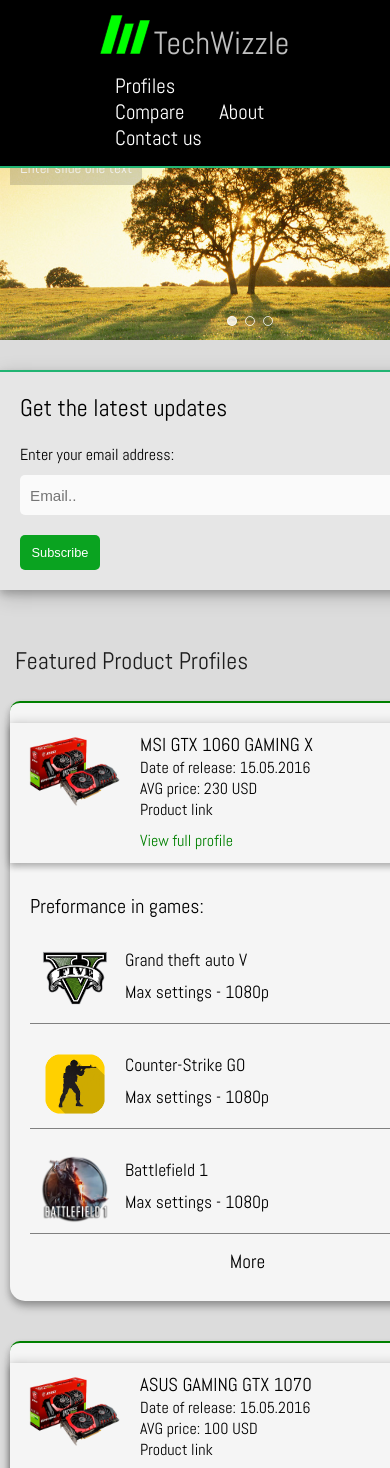
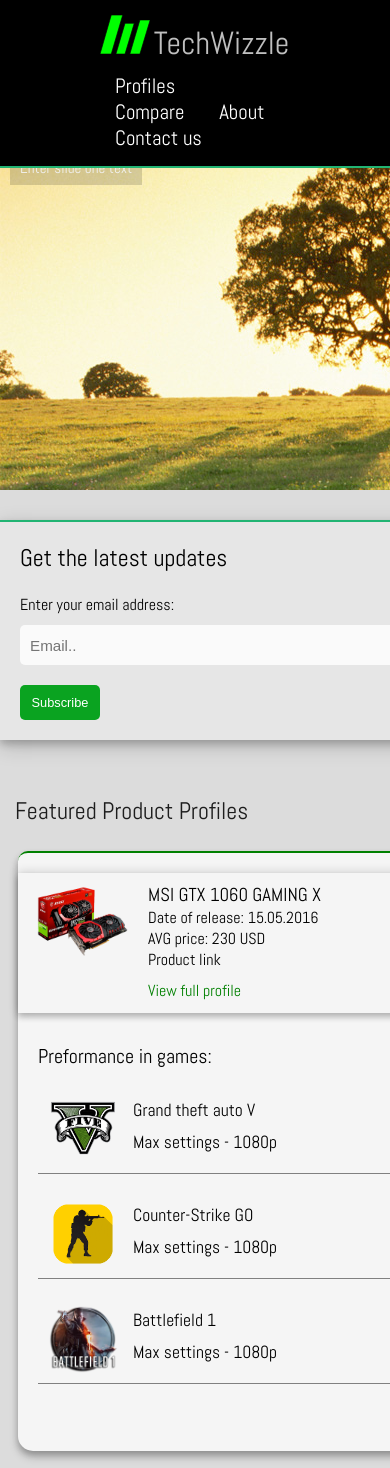
Before and after one commit to SarmadSA/TW, a PHP site: page / in a window 390 px wide; the page is wider, and only the part inside the window is pictured. Shown: the top 1468 px of that part. Run offline with PHP 8.4, Linux system fonts and the light colour scheme.

Commit message:
Add phone/tablet optimazation

```diff
--- a/styles/mainStyle.css
+++ b/styles/mainStyle.css
@@ -45,18 +45,19 @@ a{
     .main {
         width: 1000px;
     }
-    /*remove the "get latest updates div" and let slider*/
 }
 
+/*phone tablet optimazation*/
 @media only screen and (max-width: 1000px) {
     .main {
-        width: 600px;
+        width: 900px;
     }
 }
 
+/*
 @media only screen and (max-width: 800px) {
-    .main {
+   .main {
         width: 500px;
     }
-    /*remove slider and let "get latest updates div"*/
 }
+*/
--- a/styles/sliderStyle.css
+++ b/styles/sliderStyle.css
@@ -154,20 +154,10 @@ images you upload should be the same size of the container, see .sliderDiv*/
 
 @media only screen and (max-width: 1000px) {
     .sliderDiv {
-        height: 250px;
+        height: 350px;
         width: 100%;
     }
     .slides{
-        height: 250px;
+        height: 350px;
     }
 }
-
-@media only screen and (max-width: 800px) {
-    .sliderDiv {
-        height: 200px;
-        width: 100%;
-    }
-    .slides{
-        height: 200px;
-    }
-}
```
